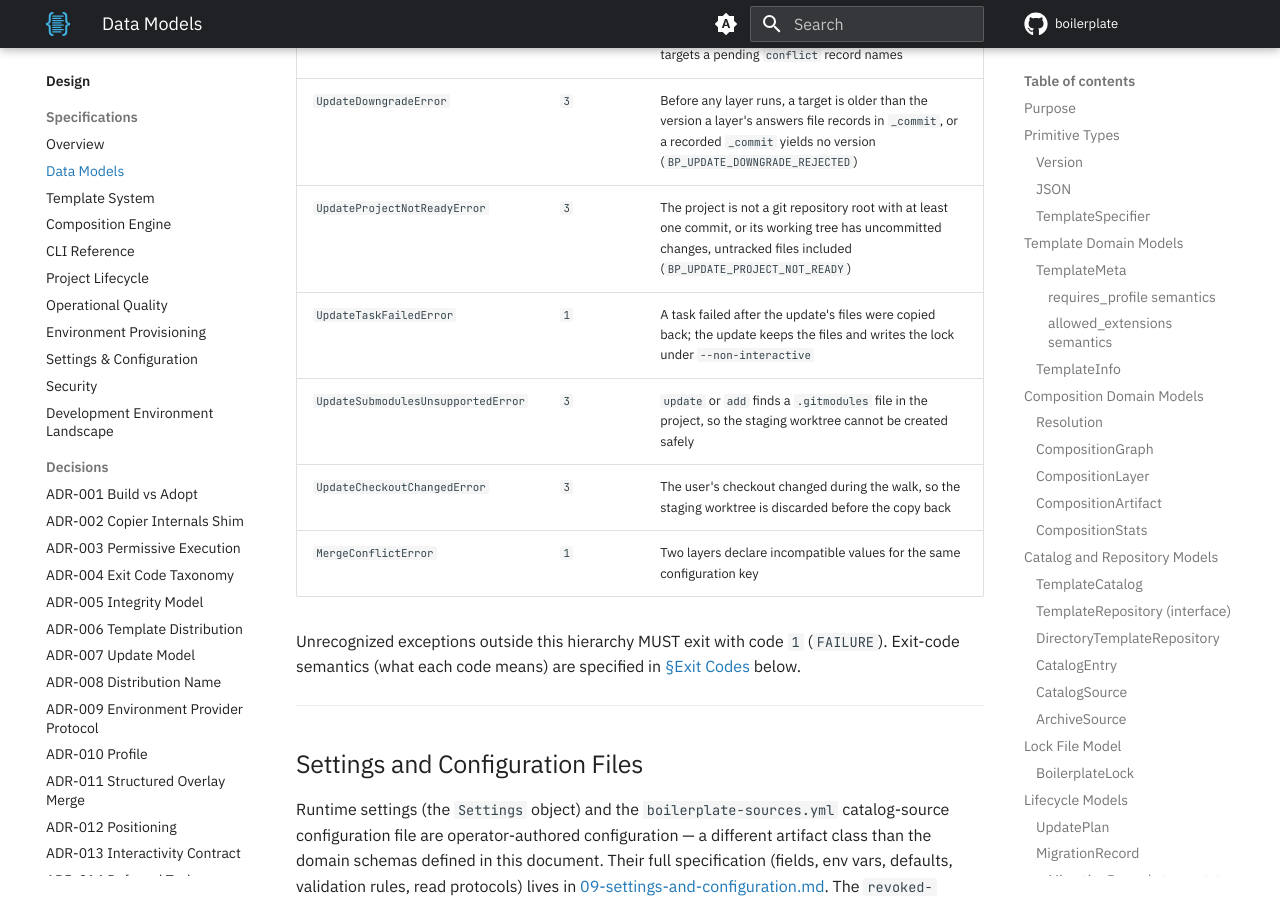
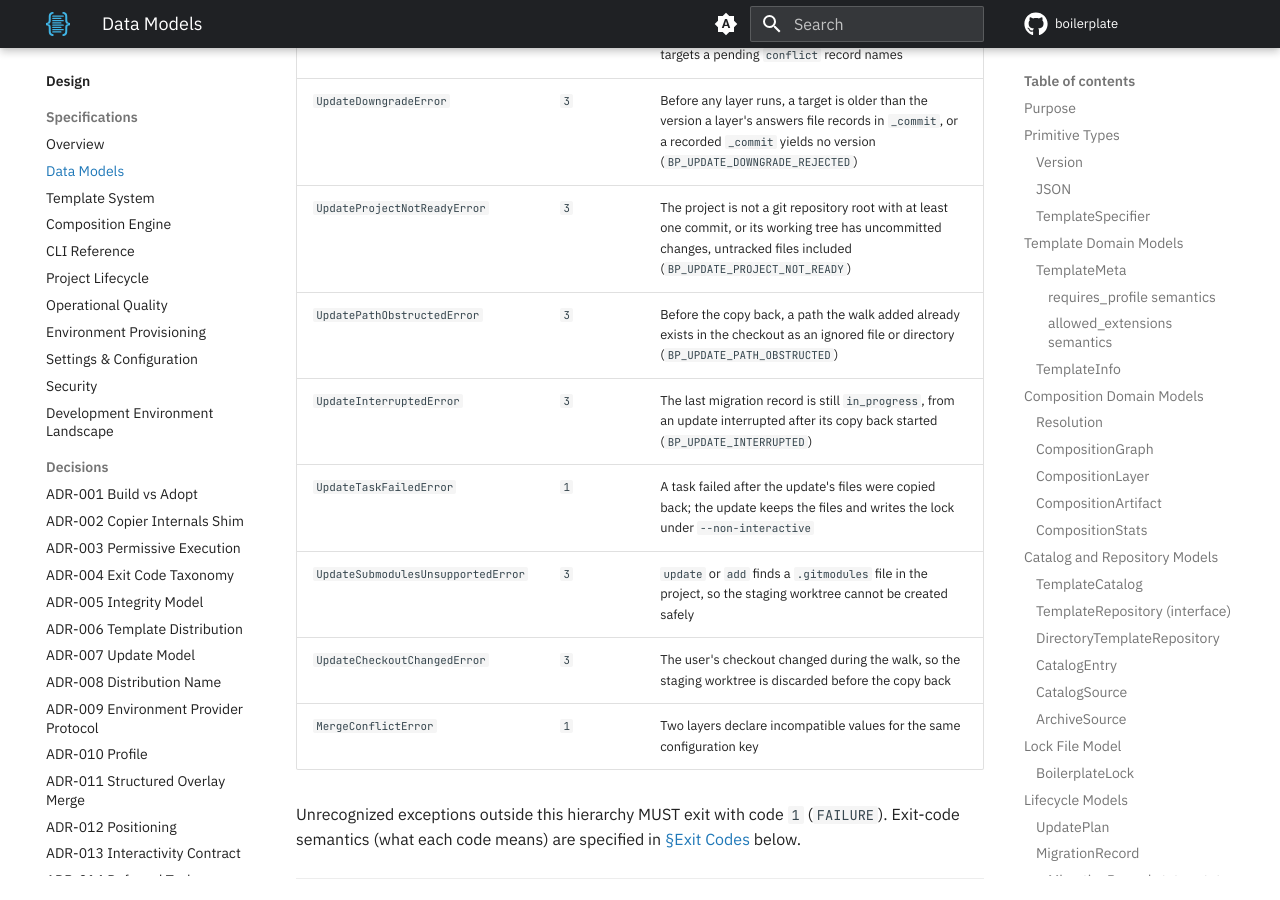
Before and after one commit to TheRealBillSiegler/boilerplate, an MkDocs documentation site: the page built from docs/design/02-data-models.md, in a window 1280 px wide and 900 px high, scrolled down 25073 px. Built offline with MkDocs 1.6.1 and Material for MkDocs 9.7.7, drawn with Linux system fonts in a browser that asks for light colours; comment, search, counter and statistics services are not loaded; the version menu is left out.

Commit message:
docs(design): guard the copy back and keep a live staging out of cleanup
A review of the staging code found that git restore overwrites an ignored
file and deletes an ignored directory that obstruct a path the walk adds,
that a copy back failing partway left a half-applied checkout and
discarded the worktree, that an update interrupted after its copy back
started left no record the next run could recognise, that the one-hour
stale window removed a live update waiting at a prompt, and that tasks
ran outside Copier's tasks phase. State the stop for an obstructed path,
the restore-and-keep rule for a failed copy back, the targets an
in_progress record names and the stop on a trailing one, the liveness
lock the stale cleanup checks, prune only in that cleanup, and the tasks
phase among the audited internals.

Co-Authored-By: Claude Opus 5.5 <noreply@anthropic.com>

```diff
--- a/docs/design/02-data-models.md
+++ b/docs/design/02-data-models.md
@@ -440,7 +440,7 @@ An entry in `.boilerplate/migrations.yml` recording one update operation.
 | `status` | enum | One of `in_progress`, `success`, `failed`, `conflict`, `adopted`, `created`; see [MigrationRecord status state machine](#migrationrecord-status-state-machine) for terminal values, exit-code mapping, and two-phase write semantics. |
 | `error` | string or null | Error message if status is not `success` (or `created`/`adopted`, both of which are success-shaped terminal values) |
 | `classification` | enum or null | `PATCH`, `MINOR`, or `MAJOR` for `update` records; `null` for `created`, `adopted` and `add` records (no prior-version comparison applies). |
-| `targets` | map[string, string] or null | On a `conflict` record, each layer of the paused walk keyed by `LockLayer.name` with the version the walk was updating it to. `null` on every other record. |
+| `targets` | map[string, string] or null | On a `conflict` or `in_progress` record, each layer of the paused walk keyed by `LockLayer.name` with the version the walk was updating it to. `null` on every other record. |
 | `finished` | list[string] or null | On a `conflict` record, the names of the layers whose steps the paused walk completed, in walk order; the layer whose merge left conflict markers is among them. `null` on every other record. |
 
 **Invariants**: Entries MUST be append-only. Failed and conflict entries MUST be recorded.
@@ -611,6 +611,8 @@ All errors inherit from `BoilerplateError` (the base class). Each exception type
 | `UpdateTargetMismatchError` | `3` | An explicit `--target-version` differs from the targets a pending `conflict` record names |
 | `UpdateDowngradeError` | `3` | Before any layer runs, a target is older than the version a layer's answers file records in `_commit`, or a recorded `_commit` yields no version (`BP_UPDATE_DOWNGRADE_REJECTED`) |
 | `UpdateProjectNotReadyError` | `3` | The project is not a git repository root with at least one commit, or its working tree has uncommitted changes, untracked files included (`BP_UPDATE_PROJECT_NOT_READY`) |
+| `UpdatePathObstructedError` | `3` | Before the copy back, a path the walk added already exists in the checkout as an ignored file or directory (`BP_UPDATE_PATH_OBSTRUCTED`) |
+| `UpdateInterruptedError` | `3` | The last migration record is still `in_progress`, from an update interrupted after its copy back started (`BP_UPDATE_INTERRUPTED`) |
 | `UpdateTaskFailedError` | `1` | A task failed after the update's files were copied back; the update keeps the files and writes the lock under `--non-interactive` |
 | `UpdateSubmodulesUnsupportedError` | `3` | `update` or `add` finds a `.gitmodules` file in the project, so the staging worktree cannot be created safely |
 | `UpdateCheckoutChangedError` | `3` | The user's checkout changed during the walk, so the staging worktree is discarded before the copy back |
```
Also changed, not shown: docs/design/06-project-lifecycle.md (+2 -2 lines), docs/design/07-operational-quality.md (+3 -1 lines), docs/design/adr-002-copier-internals-shim.md (+1 -1 lines).
